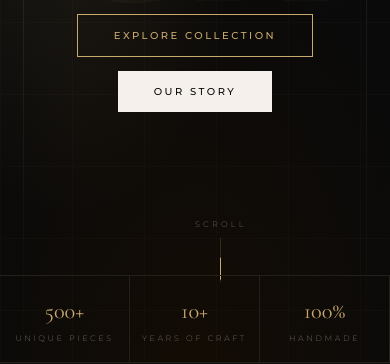
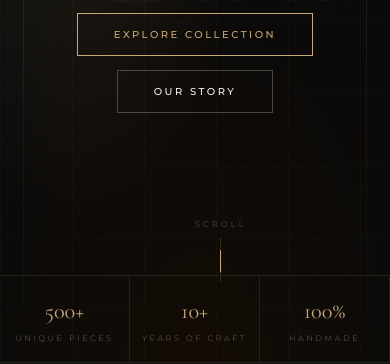
Before and after one commit to jassemtalbi/ghdesign-, a Next.js app: page / in a window 390 px wide. Shown: the part 482-846 px from the top of the page. Built offline with nearby package versions, Linux system fonts and the light colour scheme; no server answers; the database is empty.

Commit message:
refactor: update Collections and Footer components for improved structure and styling

```diff
--- a/app/components/Collections.tsx
+++ b/app/components/Collections.tsx
@@ -144,11 +144,6 @@ export default function Collections() {
           </div>
         )}
 
-        {filtered.length > 0 && (
-          <div className="reveal" style={{ textAlign: 'center', marginTop: 'clamp(36px,5vw,60px)' }}>
-            <a href="#" className="btn-gold">Voir toute la collection</a>
-          </div>
-        )}
       </div>
 
       <style jsx>{`
--- a/app/components/Footer.tsx
+++ b/app/components/Footer.tsx
@@ -1,9 +1,16 @@
 'use client';
 
 const cols = [
-  { title: 'Collections', links: ['New Arrivals', 'Traditional', 'Evening Wear', 'Casual Chic', 'Modest Collection'] },
-  { title: 'Information',  links: ['About Us', 'Sizing Guide', 'Care Instructions', 'Shipping & Returns', 'FAQ'] },
-  { title: 'Contact',      links: ['Custom Orders', 'Press Inquiries', 'Wholesale', 'Instagram', 'Facebook'] },
+  { title: 'Collections', links: [
+    { label: 'Traditional',        href: '#collections' },
+    { label: 'Evening Wear',       href: '#collections' },
+    { label: 'Casual Chic',        href: '#collections' },
+    { label: 'Modest Collection',  href: '#collections' },
+  ]},
+  { title: 'Information', links: [
+    { label: 'À propos',           href: '#about' },
+    { label: 'Contact',            href: '#contact' },
+  ]},
 ];
 
 export default function Footer() {
@@ -23,14 +30,13 @@ export default function Footer() {
             <p style={{ fontFamily: 'var(--font-sans)', fontWeight: 300, fontSize: '.78rem', lineHeight: 1.9, color: 'var(--muted)', maxWidth: '175px', marginBottom: '24px' }}>
               Handcrafted women&apos;s fashion rooted in the soul of Tunisian heritage.
             </p>
-            {/* Social row */}
+            {/* Social */}
             <div style={{ display: 'flex', gap: '8px' }}>
               {[
-                { label: 'Fb', href: '#' },
-                { label: 'Ig', href: '#' },
-                { label: 'Tw', href: '#' },
+                { label: 'Fb', href: 'https://facebook.com' },
+                { label: 'Ig', href: 'https://instagram.com' },
               ].map(s => (
-                <a key={s.label} href={s.href}
+                <a key={s.label} href={s.href} target="_blank" rel="noopener noreferrer"
                   className="footer-social"
                   style={{ width: '36px', height: '36px', display: 'flex', alignItems: 'center', justifyContent: 'center', border: '1px solid var(--border)', fontFamily: 'var(--font-sans)', fontSize: '10px', color: 'var(--muted)', textDecoration: 'none', cursor: 'none', transition: 'all .3s' }}>
                   {s.label}
@@ -47,10 +53,10 @@ export default function Footer() {
               </h4>
               <ul style={{ listStyle: 'none', display: 'flex', flexDirection: 'column', gap: '11px' }}>
                 {col.links.map(l => (
-                  <li key={l}>
-                    <a href="#" className="footer-link"
+                  <li key={l.label}>
+                    <a href={l.href} className="footer-link"
                       style={{ fontFamily: 'var(--font-sans)', fontSize: '.8rem', fontWeight: 300, color: 'var(--muted)', textDecoration: 'none', cursor: 'none', transition: 'color .3s', display: 'inline-block' }}>
-                      {l}
+                      {l.label}
                     </a>
                   </li>
                 ))}
@@ -59,7 +65,7 @@ export default function Footer() {
           ))}
         </div>
 
-        {/* Divider with logo */}
+        {/* Divider */}
         <div style={{ display: 'flex', alignItems: 'center', gap: '20px', marginBottom: 'clamp(28px,4vw,40px)' }}>
           <div style={{ flex: 1, height: '1px', background: 'var(--border)' }} />
           <span className="text-gold" style={{ fontFamily: 'var(--font-serif)', fontSize: '1.1rem', letterSpacing: '.3em', fontWeight: 300 }}>GH DESIGN</span>
@@ -75,14 +81,6 @@ export default function Footer() {
             <div className="animate-pulse-dot" style={{ width: '5px', height: '5px', borderRadius: '50%', background: 'var(--accent)' }} />
             <p style={{ fontFamily: 'var(--font-sans)', fontSize: '10px', color: 'var(--muted)' }}>Made with love in Tunisia</p>
           </div>
-          <div style={{ display: 'flex', gap: '18px' }}>
-            {['Privacy', 'Terms', 'Cookies'].map(l => (
-              <a key={l} href="#" className="footer-link"
-                style={{ fontFamily: 'var(--font-sans)', fontSize: '10px', color: 'var(--muted)', textDecoration: 'none', cursor: 'none', transition: 'color .3s' }}>
-                {l}
-              </a>
-            ))}
-          </div>
         </div>
       </div>
 
--- a/app/globals.css
+++ b/app/globals.css
@@ -154,27 +154,28 @@ body {
   width: 100%; height: 100%;
   background: var(--accent);
   transition: left .4s cubic-bezier(.22,1,.36,1);
-  z-index: 0;
+  z-index: -1;
 }
-.btn-gold span, .btn-gold { position: relative; z-index: 1; }
-.btn-gold:hover { color: #0a0a0a; }
+.btn-gold:hover { color: #0a0a0a !important; }
 .btn-gold:hover::before { left: 0; }
+.btn-gold:hover svg { stroke: #0a0a0a !important; }
 
 .btn-light {
   display: inline-block;
   padding: 13px 36px;
-  background: var(--foreground);
-  color: #0a0a0a;
+  background: transparent;
+  color: var(--foreground);
+  border: 1px solid rgba(245,240,235,.25);
   font-family: var(--font-sans);
   font-size: 10px;
   font-weight: 500;
   letter-spacing: .25em;
   text-transform: uppercase;
   text-decoration: none;
-  transition: background .35s, color .35s;
+  transition: border-color .35s, color .35s;
   cursor: none;
 }
-.btn-light:hover { background: var(--accent); }
+.btn-light:hover { border-color: var(--foreground); color: var(--foreground); }
 
 /* ── Product card ── */
 .product-card { position: relative; overflow: hidden; background: var(--surface); }
```
